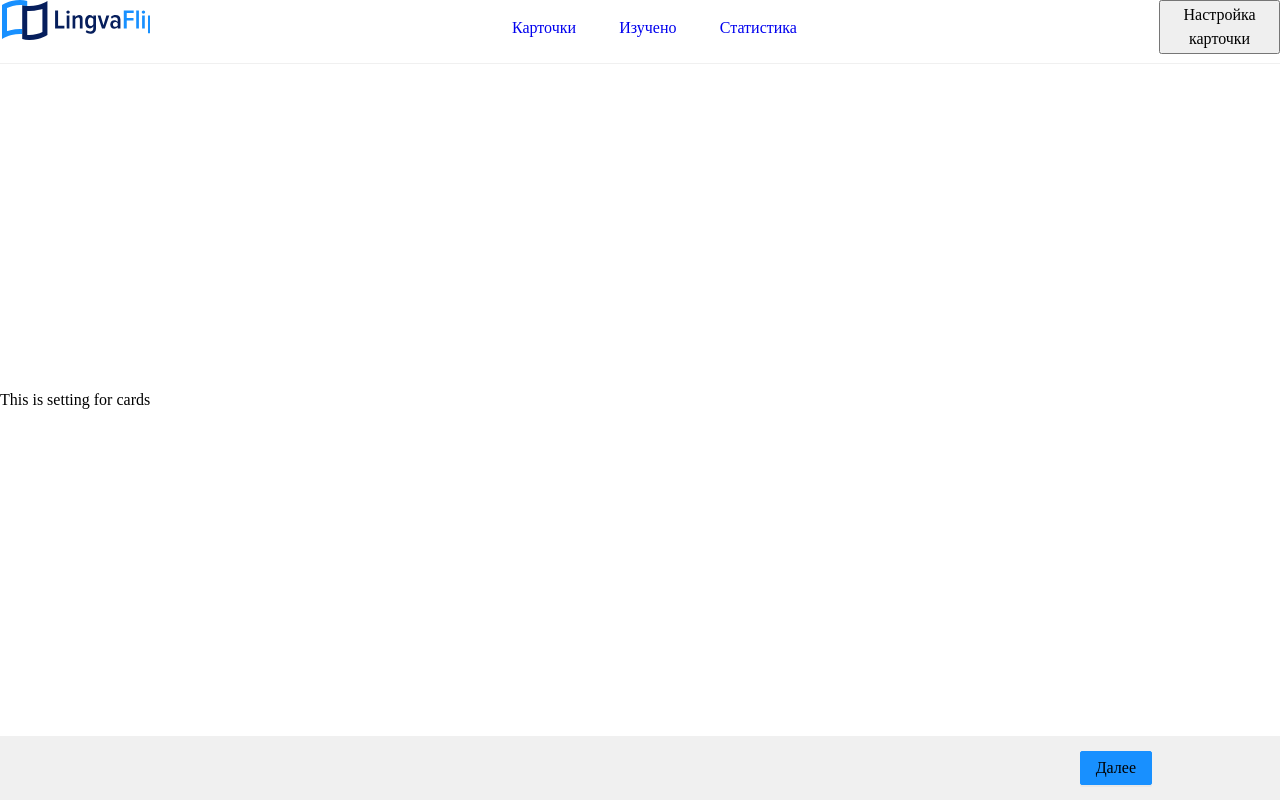
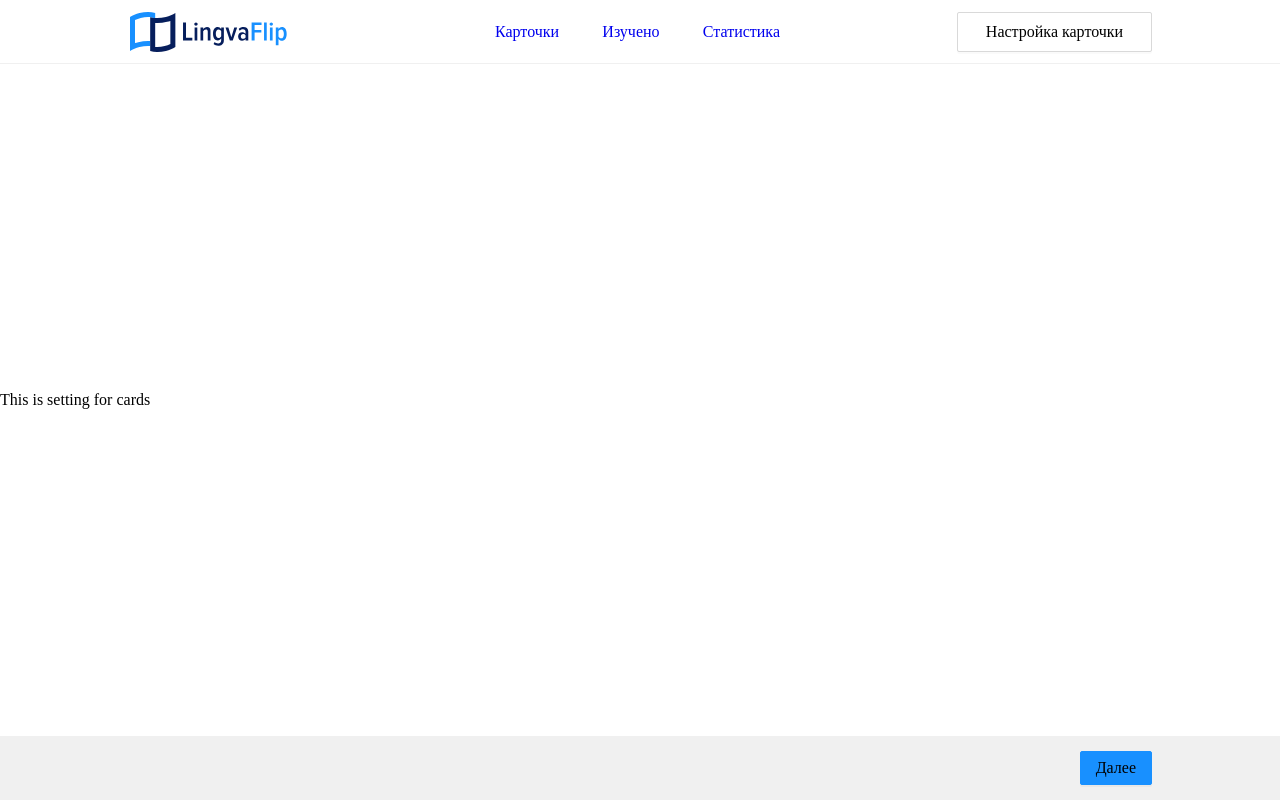
Before and after one commit to Igogoblin/LingvaFlip, a React (Vite) app: page /lingvaflip/settings in a window 1280 px wide. Built offline with nearby package versions, Linux system fonts and the light colour scheme.

Commit message:
fix: change logo

```diff
--- a/src/App.css
+++ b/src/App.css
@@ -5,6 +5,14 @@ header {
   width: 100%;
   height: 64px;
   box-shadow: 0px -1px 0px 0px #f0f0f0 inset;
+  display: flex;
+  justify-content: center;
+}
+header > .wrapper {
+  width: 80%;
+  display: flex;
+  justify-content: space-between;
+  align-items: center;
 }
 main {
   height: 100%;
@@ -16,6 +24,7 @@ main {
   width: 190px;
   height: 40px;
   background-image: url("./assets/logoLingvo.svg");
+  background-repeat: no-repeat;
 }
 /* .logo {
   width: 165px;
--- a/src/App.jsx
+++ b/src/App.jsx
@@ -14,9 +14,12 @@ function App() {
   return (
     <main>
       <header>
-        <div className="logo"></div>
-        <Header></Header>
-        <SettingsButton></SettingsButton>
+        <div className="wrapper">
+          <div className="logo"></div>
+          <Header></Header>
+          <SettingsButton></SettingsButton>
+        </div>
+
         {/* <img src="./assets/logoLingvo.svg" alt="logo" className="logo" /> */}
       </header>
       <div>
--- a/src/components/header/header.module.css
+++ b/src/components/header/header.module.css
@@ -2,7 +2,7 @@
   display: flex;
 }
 nav {
-  width: 100%;
+  max-width: 285px;
   display: flex;
   justify-content: center;
 }
--- a/src/components/settings/SettingsButton.jsx
+++ b/src/components/settings/SettingsButton.jsx
@@ -1,9 +1,10 @@
 import { Link } from "react-router-dom";
+import s from "./settingsButton.module.css";
 
 function SettingsButton() {
   return (
     <Link to="lingvaflip/settings">
-      <button>Настройка карточки</button>
+      <button className={s.settings}>Настройка карточки</button>
     </Link>
   );
 }
--- /dev/null
+++ b/src/components/settings/settingsButton.module.css
@@ -0,0 +1,9 @@
+.settings {
+  width: 195px;
+  height: 40px;
+  border-radius: 2px;
+  border: 1px solid var(--Neutral-5, #d9d9d9);
+  background: var(--Neutral-1, #fff);
+  /* drop-shadow/button-secondary */
+  box-shadow: 0px 2px 0px 0px rgba(0, 0, 0, 0.02);
+}
```
